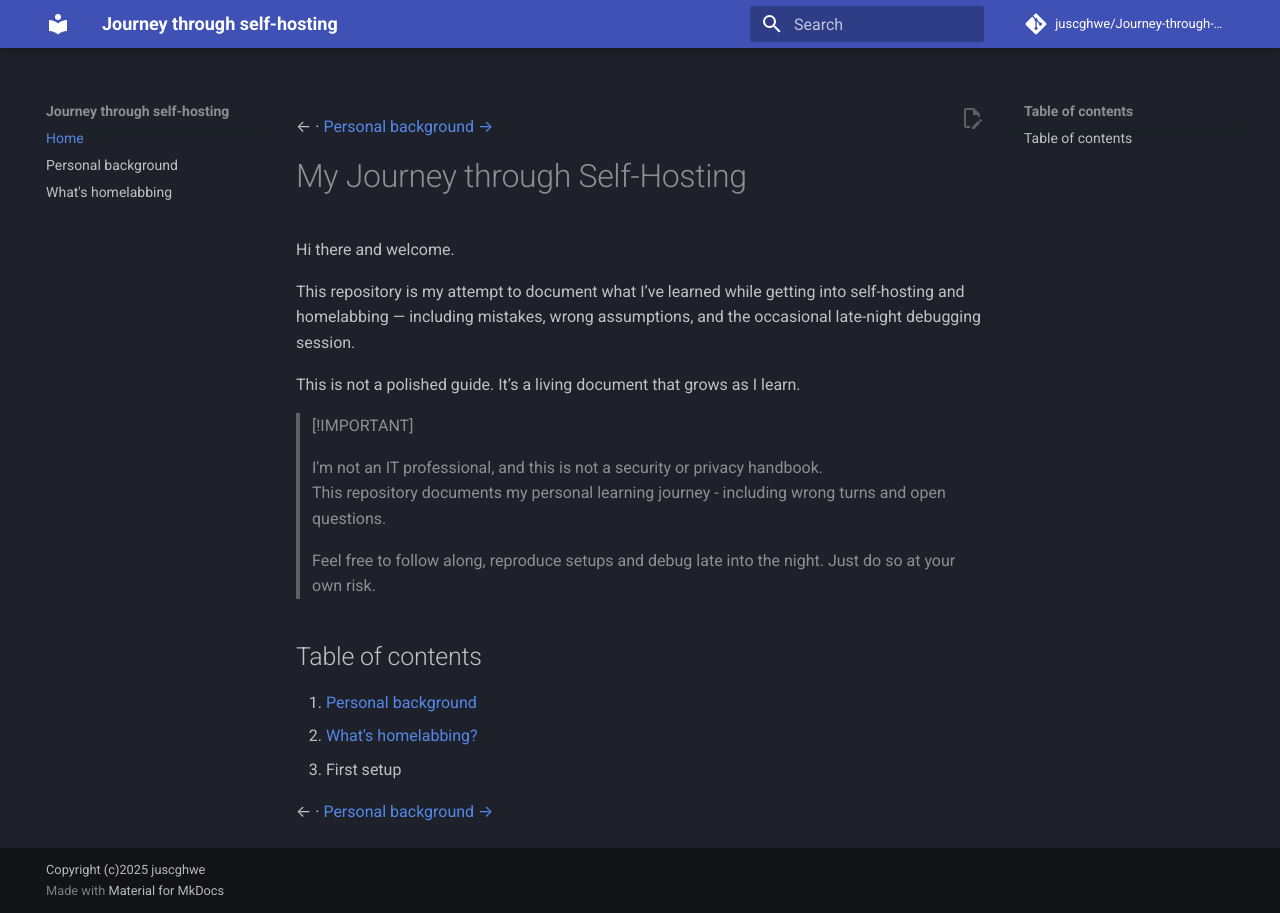
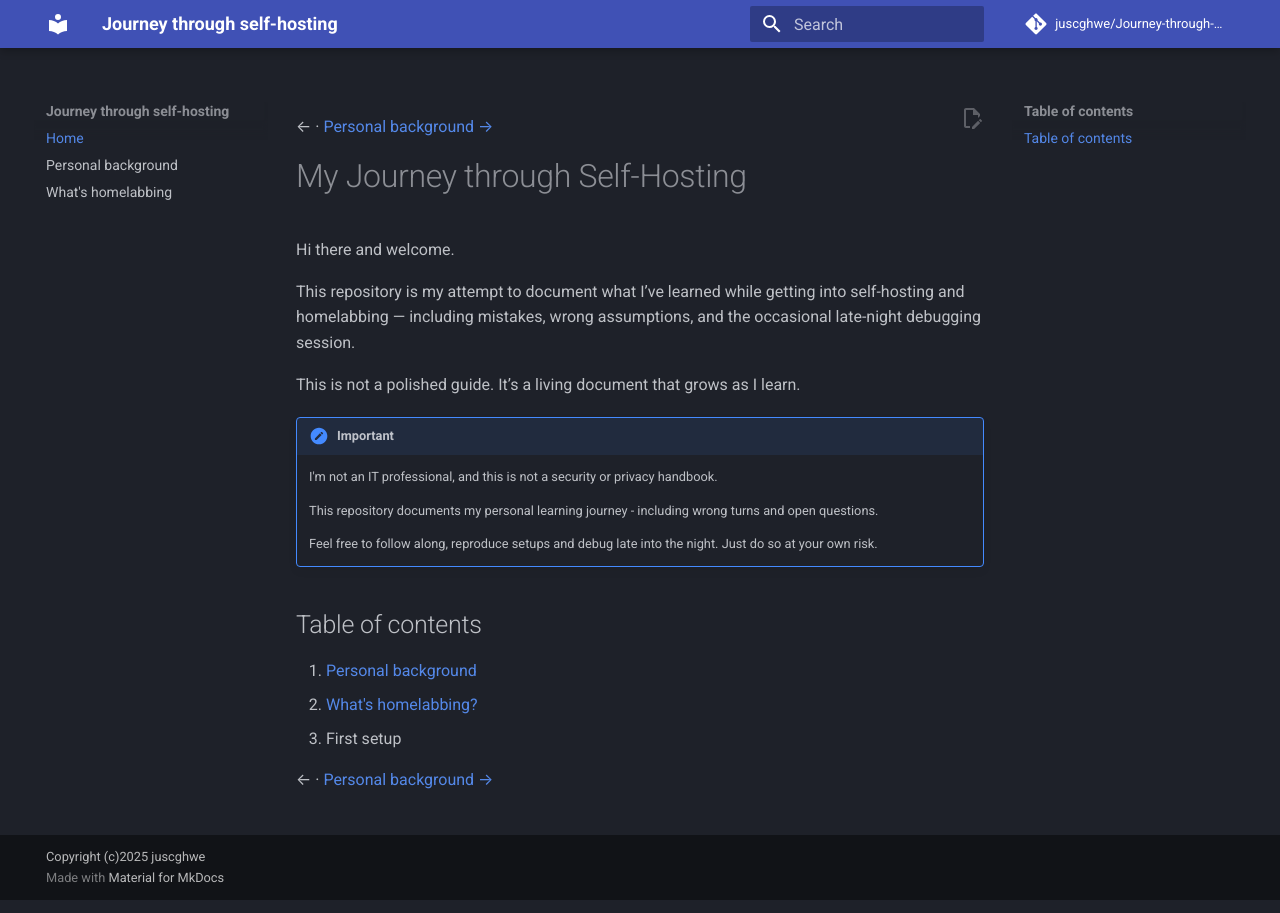
Before and after one commit to juscghwe/Journey-through-self-hosting, an MkDocs documentation site: the page built from docs/index.md, in a window 1280 px wide. Built offline with MkDocs 1.6.1 and Material for MkDocs 9.7.7, drawn with Linux system fonts in a browser that asks for light colours; comment, search, counter and statistics services are not loaded.

Commit message:
updated admonition

```diff
--- a/docs/index.md
+++ b/docs/index.md
@@ -18,12 +18,12 @@ This repository is my attempt to document what I’ve learned while getting into
 
 This is not a polished guide. It’s a living document that grows as I learn.
 
-> [!IMPORTANT]
->
-> I'm not an IT professional, and this is not a security or privacy handbook.
-> This repository documents my personal learning journey - including wrong turns and open questions.
->
-> Feel free to follow along, reproduce setups and debug late into the night. Just do so at your own risk.
+!!! IMPORTANT
+    I'm not an IT professional, and this is not a security or privacy handbook.
+
+    This repository documents my personal learning journey - including wrong turns and open questions.
+
+    Feel free to follow along, reproduce setups and debug late into the night. Just do so at your own risk.
 
 ## Table of contents
 
```
